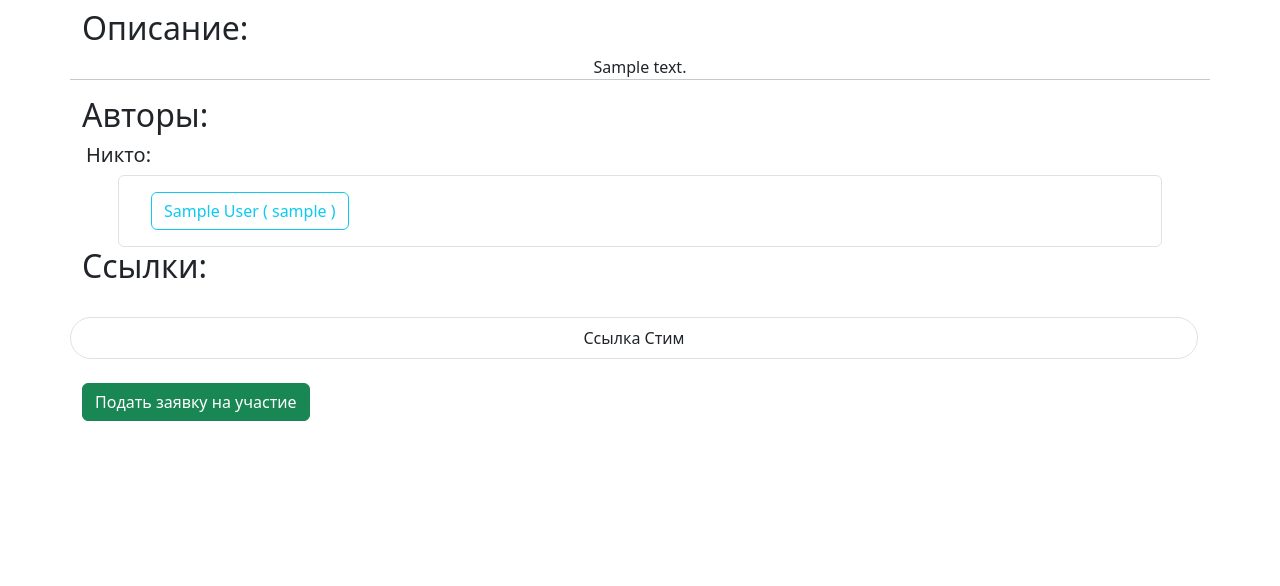
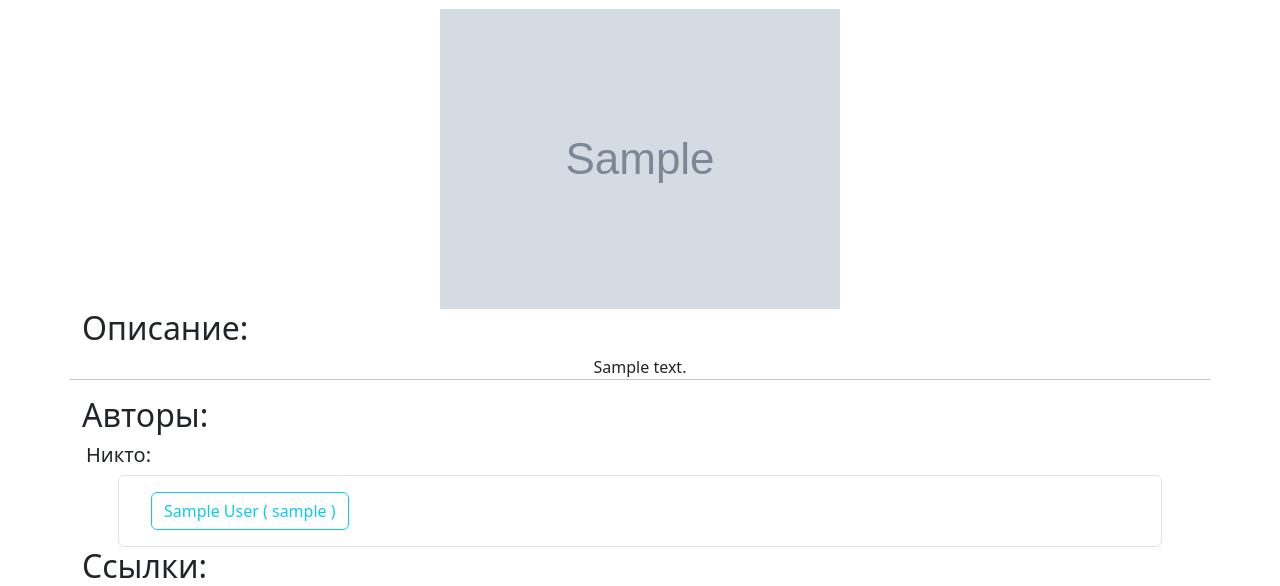
Before and after one commit to JuryReimis/django_paradox_mode_translation, a Django app: a page that uses django_paradox_mode_translation/translators_hub/templates/translators_hub/detail_page.html in a window 1280 px wide. Shown: the part 66-652 px from the top of the page. Run offline with Django 4.2, Linux system fonts and the light colour scheme; tables that the repository leaves empty hold one stand-in row (values such as "Sample post"); grey boxes marked "Sample" are stand-in pictures; parts of the project's set-up code (start-up, migrations or seed data) failed here and were passed over.

Commit message:
Update detail_page.html

```diff
--- a/django_paradox_mode_translation/translators_hub/templates/translators_hub/detail_page.html
+++ b/django_paradox_mode_translation/translators_hub/templates/translators_hub/detail_page.html
@@ -12,6 +12,11 @@
                 <p class="py-3"><a class="btn btn-dark"
                                    href="{% url 'translators_hub:management' slug=current_page.slug %}">Управление
                     работой</a></p>
+            {% endif %}
+            {% if current_page.image %}
+                <div class="text-center">
+                    <img src="{{ current_page.image.url }}" alt="Обложка проекта">
+                </div>
             {% endif %}
             <h2>Описание:</h2>
             {% if current_page.description %}
@@ -41,12 +46,13 @@
             <h2>Ссылки:</h2>
             <ul class="list-group list-group-numbered">
                 {% if current_page.steam_link %}
-                <li class="py-4"><a class="btn btn-info list-group-item" href="{{ current_page.steam_link }}">Ссылка
-                    Стим</a></li>
+                    <li class="py-4"><a class="btn btn-info list-group-item" href="{{ current_page.steam_link }}">Ссылка
+                        Стим</a></li>
                 {% elif current_page.paradox_plaza_link %}
-                <li class="py-4"><a class="btn btn-info list-group-item" href="{{ current_page.paradox_plaza_link }}">Ссылка
-                    Paradox
-                    Plaza</a></li>
+                    <li class="py-4"><a class="btn btn-info list-group-item"
+                                        href="{{ current_page.paradox_plaza_link }}">Ссылка
+                        Paradox
+                        Plaza</a></li>
                 {% endif %}
             </ul>
             <div class="container justify-content-start"><a class="btn btn-success"
```
